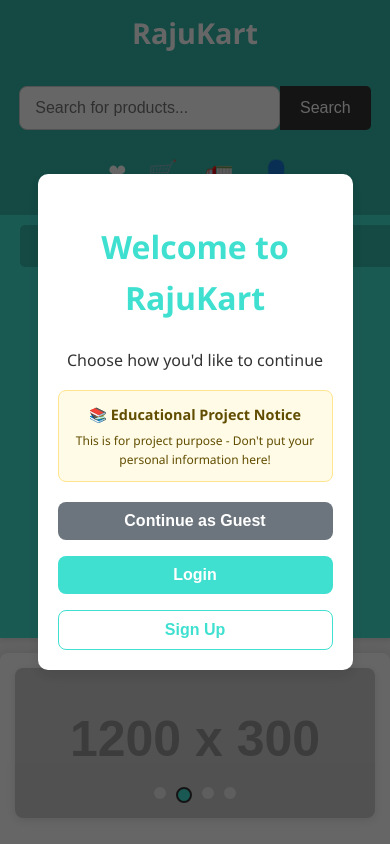
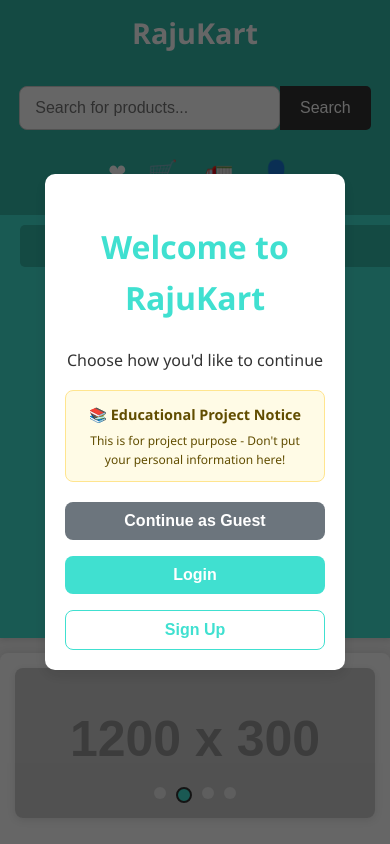
Before and after one commit to Raju-1209/rajukart-ecommerce, a website with bundled scripts: page public/index.html in a window 390 px wide. Shown: the top 844 px of the page. Built offline with nearby package versions, Linux system fonts and the light colour scheme; no server answers; placeholder pictures from the web are drawn by us.

Commit message:
fix: Adjusted modal centering and size in style.css

```diff
--- a/public/style.css
+++ b/public/style.css
@@ -327,7 +327,6 @@ footer {
     z-index: 1000; /* High z-index to sit on top */
     display: flex; /* IMPORTANT: Set to flex by default, so modal-outer-wrapper is centered */
     overflow: auto; /* Enable scroll if content is taller than viewport */
-    /* Remove 'display: none;' from here. It will be handled by .modal.hidden */
 }
 
 .modal.hidden {
@@ -339,6 +338,7 @@ footer {
     align-items: center; /* Center content vertically */
     justify-content: center; /* Center content horizontally */
     min-height: 100vh; /* Ensure it takes full viewport height for centering */
+    width: 100%; /* IMPORTANT: Ensures this wrapper takes full width for horizontal centering */
     padding: 20px; /* Padding around the modal box */
     box-sizing: border-box; /* Include padding in dimensions */
 }
@@ -349,13 +349,11 @@ footer {
     border-radius: 10px;
     box-shadow: 0 5px 15px var(--shadow-color);
     width: 90%; /* Responsive width */
-    max-width: 500px; /* Max width for larger screens */
+    max-width: 400px; /* Adjusted to 400px for a smaller modal */
     text-align: center;
     position: relative;
     box-sizing: border-box;
 }
-/* ... (rest of your modal CSS from previous consolidated version, e.g., modal-header, educational-notice, modal-buttons, form styles, etc.) ... */
-
 
 /* Modal Header (for Login/Signup) */
 .modal-header {
@@ -583,6 +581,7 @@ label.block { /* From your ref */
     }
     .modal-content {
         padding: 20px;
+        max-width: 300px; /* Even smaller for mobile */
     }
     .modal-btn {
         font-size: 1em;
```
